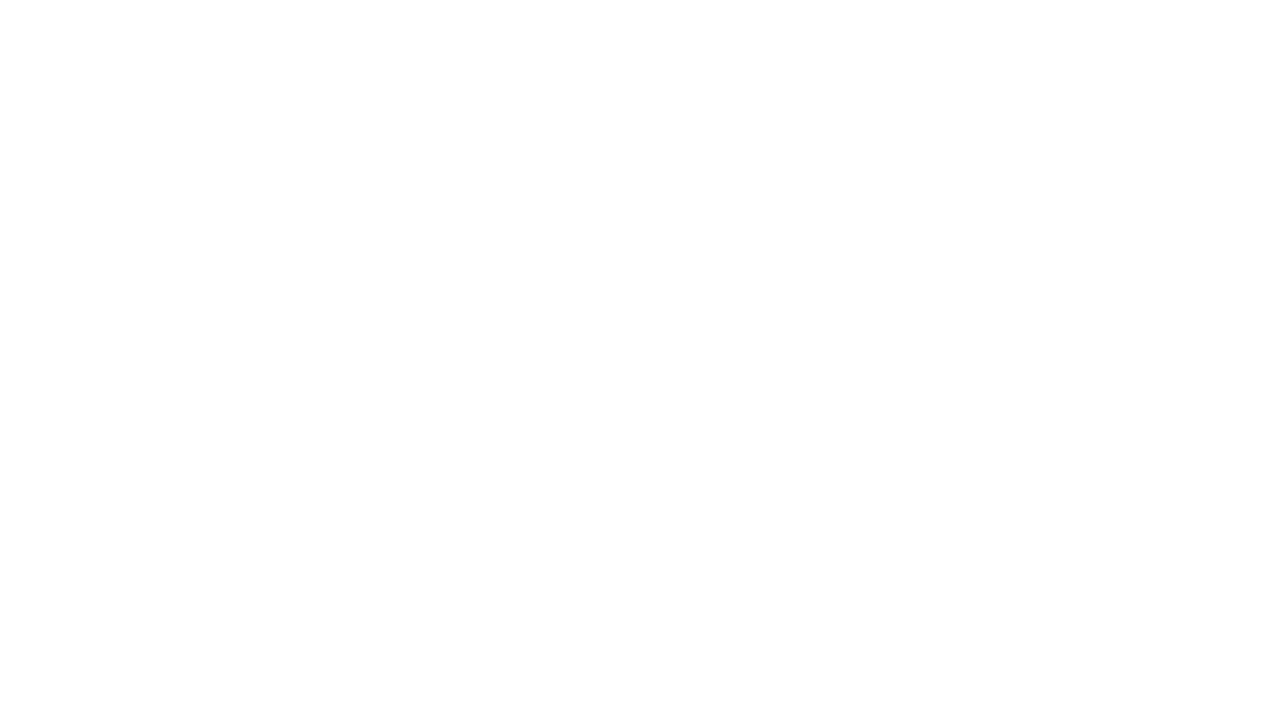
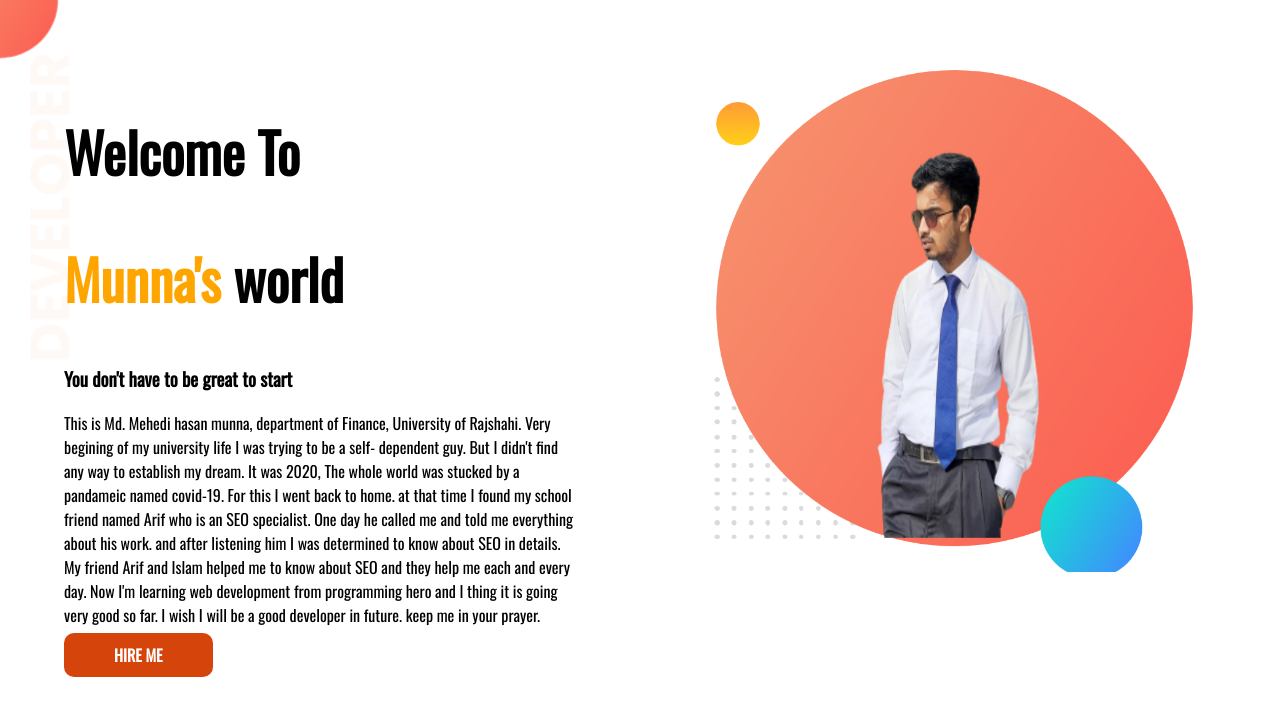
Before and after one commit to Mhbhai/developer-portfolio-munna, a plain HTML site: page index.html in a window 1280 px wide. Drawn offline with nearby package versions, Linux system fonts and the light colour scheme.

Commit message:
top-banner

```diff
--- a/index.html
+++ b/index.html
@@ -1,13 +1,38 @@
 <!DOCTYPE html>
 <html lang="en">
+
 <head>
     <meta charset="UTF-8">
     <meta http-equiv="X-UA-Compatible" content="IE=edge">
     <meta name="viewport" content="width=device-width, initial-scale=1.0">
     <title>munna portfolio</title>
+    <link rel="preconnect" href="https://fonts.googleapis.com">
+    <link rel="preconnect" href="https://fonts.gstatic.com" crossorigin>
+    <link href="https://fonts.googleapis.com/css2?family=Oswald&display=swap" rel="stylesheet">
     <link rel="stylesheet" href="style.css">
 </head>
+
 <body>
+    <section class="top-banner">
+        <div class="half-width">
+            <h1>Welcome To</h1>
+            <h1><span class="orange-color">Munna's</span> world</h1>
+            <h3>You don't have to be great to start</h3>
+            <p>This is Md. Mehedi hasan munna, department of Finance, University of Rajshahi. Very begining of my
+                university life I was trying to be a self- dependent guy. But I didn't find any way to establish my
+                dream. It was 2020, The whole world was stucked by a pandameic named covid-19. For this I went back to
+                home. at that time I found my school friend named Arif who is an SEO specialist. One day he called me
+                and told me everything about his work. and after listening him I was determined to know about SEO in
+                details. My friend Arif and Islam helped me to know about SEO and they help me each and every day. Now
+                I'm learning web development from programming hero and I thing it is going very good so far. I wish I
+                will be a good developer in future. keep me in your prayer. </p>
+            <a class="link-button" target="_blank" href="https://www.linkedin.com/in/mehedi-munna-259239213">HIRE ME</a>
+        </div>
+        <div class="half-width">
+            <img src="images/munna-pic-with-bg.png" alt="">
+        </div>
+    </section>
 
 </body>
+
 </html>
--- a/style.css
+++ b/style.css
@@ -0,0 +1,40 @@
+body {
+    font-family: 'Oswald', sans-serif;
+    margin: 0;
+}
+
+h1 {
+    font-size: 55px;
+}
+
+.orange-color {
+    color: orange;
+}
+
+section {
+    display: flex;
+
+}
+
+.half-width {
+    width: 50%;
+    padding: 5%;
+}
+
+.half-width img {
+    width: 100%;
+}
+
+.link-button {
+    text-decoration: none;
+    background-color: rgb(212, 68, 11);
+    padding: 10px 50px;
+    color: white;
+    font-weight: 700;
+    border-radius: 10px;
+}
+
+.top-banner {
+    background-image: url(images/top-banner.png);
+    background-repeat: no-repeat;
+}
```
Also changed, not shown: images/dream-bg.png (added), images/exp-bg.png (added), images/jhankar.png (added), images/jhankar2.png (added), images/munna-pic-with-bg.png (added), images/my-bg2.png (added), images/top-banner.png (added), 7 other files.
